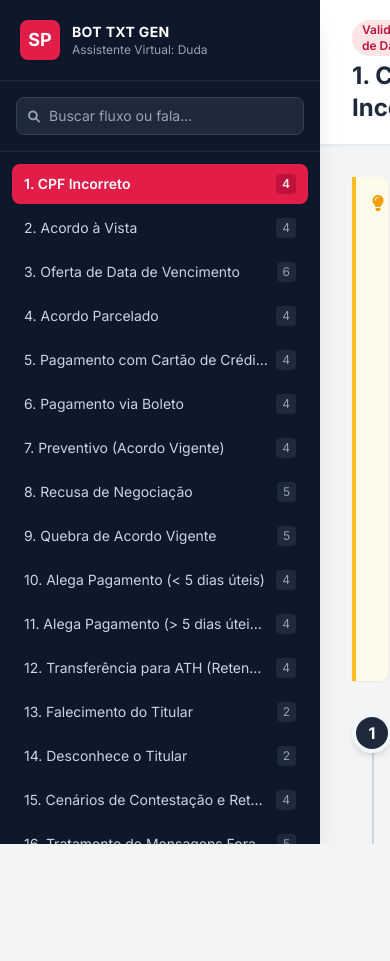
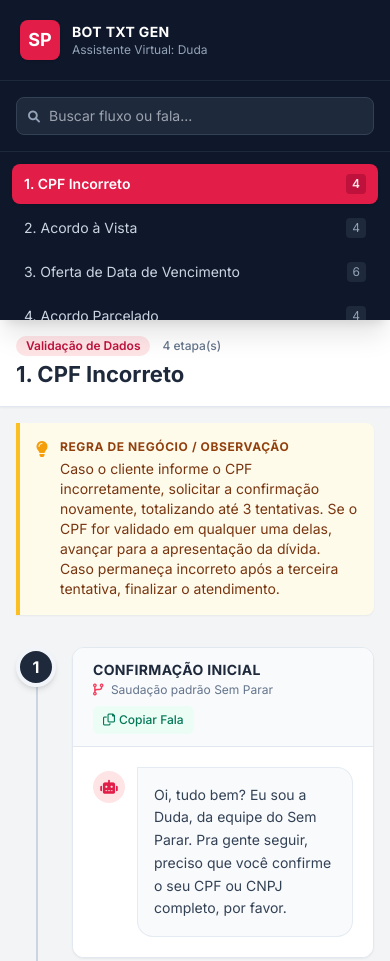
Before and after one commit to mastrorozagabriela-lgtm/BOT-TXT-GEN, a plain HTML site: page index.html in a window 390 px wide. Shown: the top 961 px of the page. Before the commit the page ends 844 px from the top, so only its background shows below. Drawn offline with nearby package versions, Linux system fonts and the light colour scheme.

Commit message:
feat: altera design responsivel de midias, memorias utilizando boas praticas.

```diff
--- a/styles.css
+++ b/styles.css
@@ -12,3 +12,84 @@
             z-index: 0;
         }
         .flow-step:last-child .flow-connector::before { display: none; }
+
+        @media (max-width: 1023px) {
+            body > aside.w-80 {
+                width: 16rem;
+            }
+
+            #mainHeader {
+                padding-left: 1.5rem;
+                padding-right: 1.5rem;
+            }
+
+            body > main > div.flex-1 {
+                padding: 1.5rem;
+            }
+        }
+
+        @media (max-width: 767px) {
+            body.h-screen {
+                height: auto;
+                min-height: 100vh;
+                min-height: 100dvh;
+                flex-direction: column;
+                overflow: visible;
+            }
+
+            body.h-screen > aside {
+                width: 100%;
+                height: 40vh;
+                height: 40dvh;
+                min-height: 15rem;
+                max-height: 20rem;
+                flex-shrink: 0;
+            }
+
+            #flowList {
+                min-height: 0;
+            }
+
+            body.h-screen > main {
+                min-height: 60vh;
+                overflow: visible;
+            }
+
+            #mainHeader {
+                padding: 1rem;
+            }
+
+            #flowTitle {
+                font-size: 1.375rem;
+                line-height: 1.35;
+            }
+
+            body.h-screen > main > div {
+                flex: 1 0 auto;
+                overflow: visible;
+                padding: 1rem;
+            }
+
+            body.h-screen > main > div > div {
+                max-width: 100%;
+            }
+
+            .flow-step {
+                gap: 0.75rem;
+            }
+
+            .flow-step > div:last-child {
+                min-width: 0;
+            }
+
+            .flow-step h3,
+            .flow-step p,
+            .flow-step .leading-relaxed,
+            #observationText {
+                overflow-wrap: anywhere;
+            }
+
+            #toast {
+                max-width: calc(100vw - 2rem);
+            }
+        }
```
